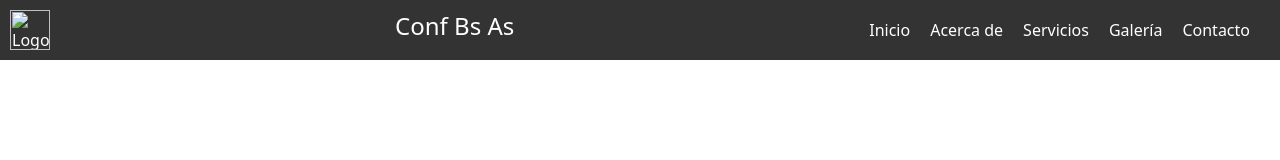
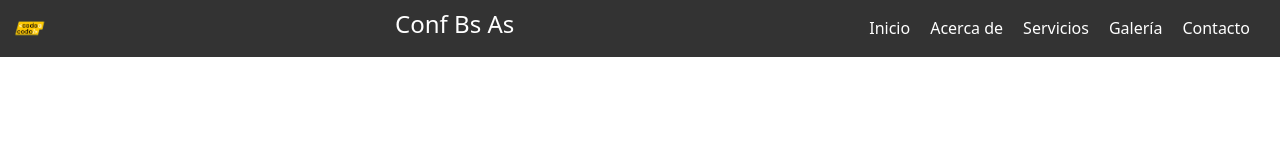
Before and after one commit to CHICHE75/ConfBsAs, a plain HTML site: page integradorSosaFabricio.html in a window 1280 px wide. Drawn offline with nearby package versions, Linux system fonts and the light colour scheme; files that its build step writes are made by us from their sources.

Commit message:
Update integradorSosaFabricio.html

```diff
--- a/integradorSosaFabricio.html
+++ b/integradorSosaFabricio.html
@@ -10,7 +10,7 @@
   <body>
     <header>
         <div class="navbar">
-            <img src=".github.com/CHICHE75/ConfBsAs/blob/main/codoacodo.png" alt="Logocodoacodo" class="logo">
+            <img src="https://github.com/CHICHE75/ConfBsAs/blob/1690f33fdb9b5f2b28829aa8da9d7a2de261a846/codoacodo.png" alt="Logocodoacodo" class="logo">
             <h1 class="title">Conf Bs As</h1>
             <ul class="menu">
                 <li><a href="Inicio">Inicio</a></li>
```
